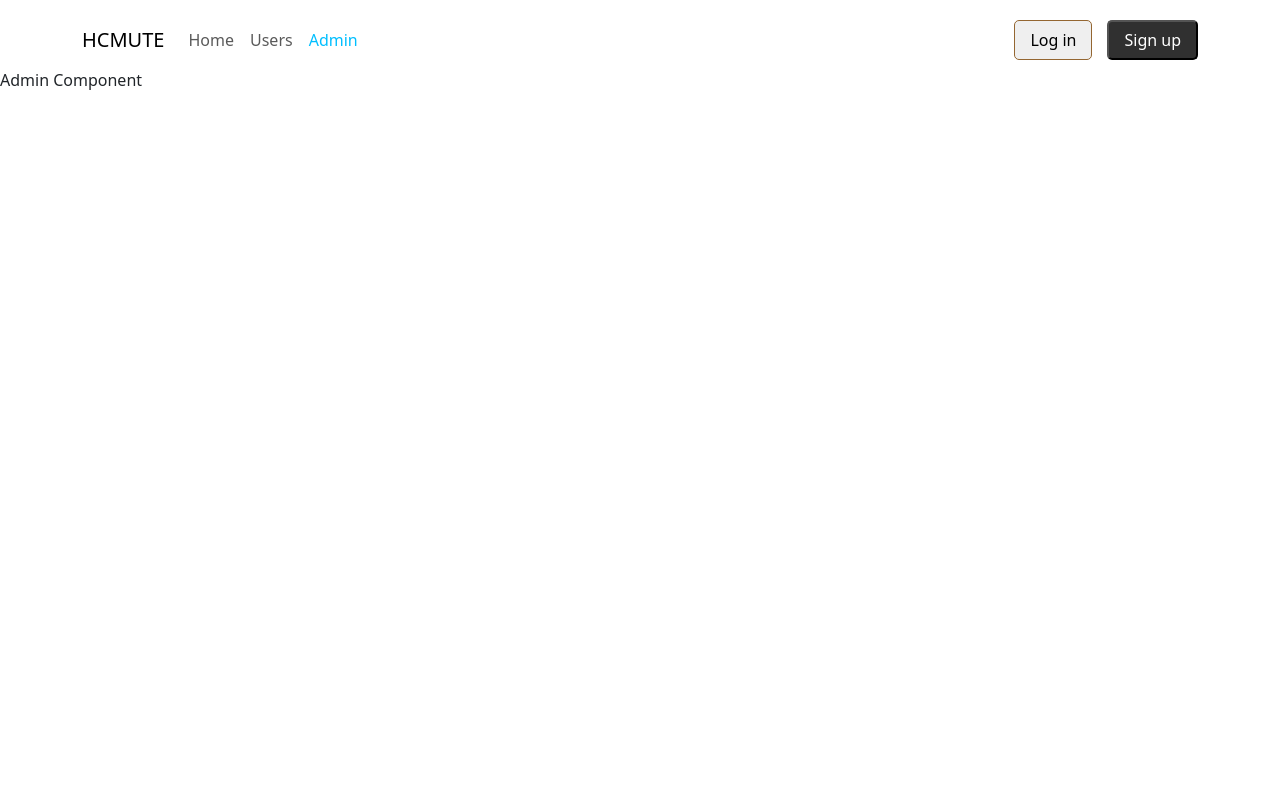
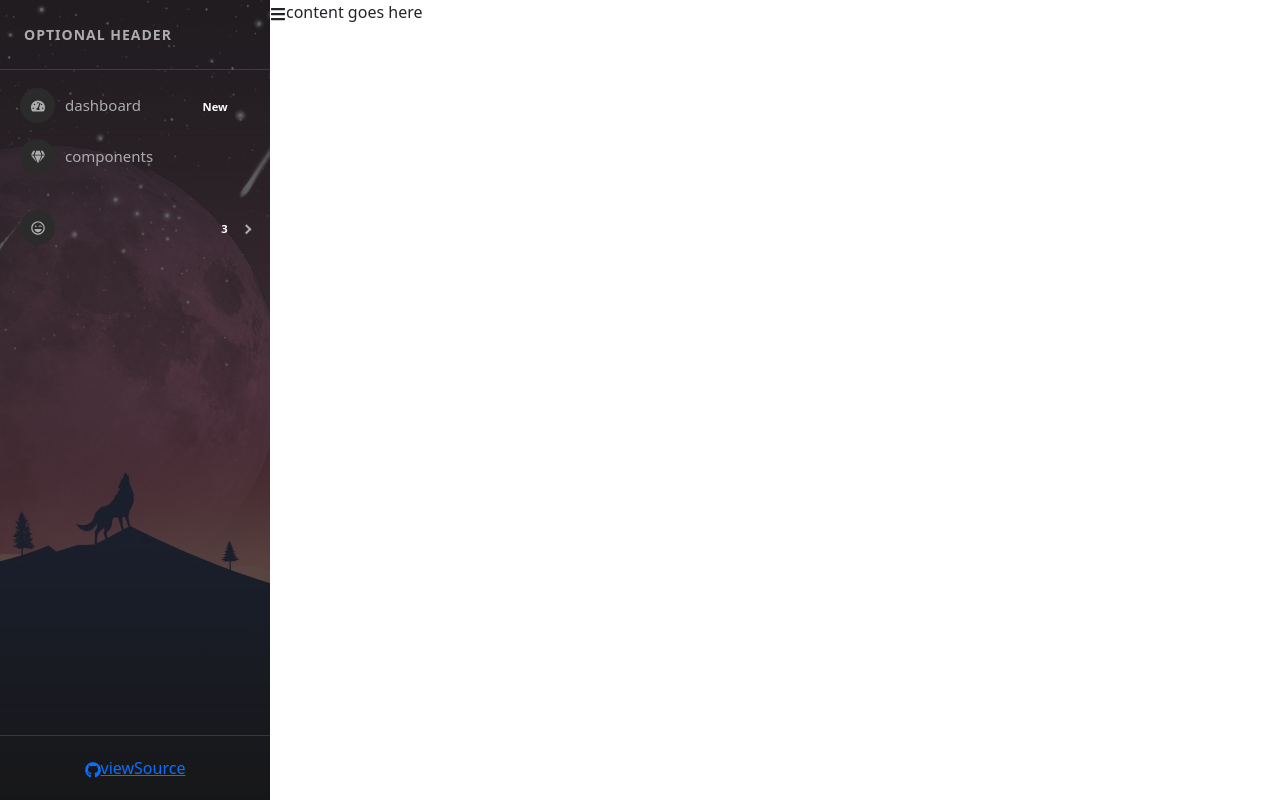
Before and after one commit to DylanPhuong/test-demo-react, a React (Create React App) app: page /admins in a window 1280 px wide. Built offline with nearby package versions, Linux system fonts and the light colour scheme.

Commit message:
video 54

```diff
--- a/package.json
+++ b/package.json
@@ -13,6 +13,8 @@
     "react": "18.2.0",
     "react-bootstrap": "2.4.0",
     "react-dom": "18.2.0",
+    "react-icons": "4.4.0",
+    "react-pro-sidebar": "0.7.1",
     "react-redux": "8.0.1",
     "react-router-dom": "6.3.0",
     "react-scripts": "^4.0.3",
--- a/src/components/Admin/Admin.js
+++ b/src/components/Admin/Admin.js
@@ -1,7 +1,19 @@
+import Sidebar from "./SideBar";
+import './Admin.scss';
+import { FaBars } from "react-icons/fa";
+import { useState } from "react";
 const Admin = (props) => {
+    const [collapsed, setCollapsed] = useState(false);
     return (
-        <div>
-            Admin Component
+
+        <div className="admin-container">
+            <div className="admin-sidebar">
+                <Sidebar collapsed={collapsed} />
+            </div>
+            <div className="admin-content">
+                <FaBars onClick={() => setCollapsed(!collapsed)} />
+                content goes here
+            </div>
         </div>
     );
 }
--- /dev/null
+++ b/src/components/Admin/Admin.scss
@@ -0,0 +1,8 @@
+.admin-container {
+    display: flex;
+    .admin-sidebar {
+.pro-sidebar {
+        height: 100vh !important;
+        }
+    }
+}
--- /dev/null
+++ b/src/components/Admin/SideBar.js
@@ -0,0 +1,92 @@
+import 'react-pro-sidebar/dist/css/styles.css';
+import {
+    ProSidebar,
+    Menu,
+    MenuItem,
+    SubMenu,
+    SidebarHeader,
+    SidebarFooter,
+    SidebarContent,
+} from 'react-pro-sidebar';
+
+import { FaTachometerAlt, FaGem, FaList, FaGithub, FaRegLaughWink, FaHeart } from 'react-icons/fa';
+import sidebarBg from '../../assets/bg2.jpg';
+
+const Sidebar = (props) => {
+    const { image, collapsed, toggled, handleToggleSidebar } = props;
+    return (
+        <>
+            <ProSidebar
+                image={sidebarBg}
+                collapsed={collapsed}
+                toggled={toggled}
+                breakPoint="md"
+                onToggle={handleToggleSidebar}
+            >
+                <SidebarHeader>
+                    <div
+                        style={{
+                            padding: '24px',
+                            textTransform: 'uppercase',
+                            fontWeight: 'bold',
+                            fontSize: 14,
+                            letterSpacing: '1px',
+                            overflow: 'hidden',
+                            textOverflow: 'ellipsis',
+                            whiteSpace: 'nowrap',
+                        }}
+                    >
+                        OPTIONAL HEADER
+                    </div>
+                </SidebarHeader>
+
+                <SidebarContent>
+                    <Menu iconShape="circle">
+                        <MenuItem
+                            icon={<FaTachometerAlt />}
+                            suffix={<span className="badge red">New</span>}
+                        >
+                            dashboard
+                        </MenuItem>
+                        <MenuItem icon={<FaGem />}> components</MenuItem>
+                    </Menu>
+                    <Menu iconShape="circle">
+                        <SubMenu
+                            suffix={<span className="badge yellow">3</span>}
+
+                            icon={<FaRegLaughWink />}
+                        >
+                            <MenuItem> 1</MenuItem>
+                            <MenuItem> 2</MenuItem>
+                            <MenuItem> 3</MenuItem>
+                        </SubMenu>
+
+                    </Menu>
+                </SidebarContent>
+
+                <SidebarFooter style={{ textAlign: 'center' }}>
+                    <div
+                        className="sidebar-btn-wrapper"
+                        style={{
+                            padding: '20px 24px',
+                        }}
+                    >
+                        <a
+                            href="https://github.com/azouaoui-med/react-pro-sidebar"
+                            target="_blank"
+                            className="sidebar-btn"
+                            rel="noopener noreferrer"
+                        >
+                            <FaGithub />
+                            <span style={{ whiteSpace: 'nowrap', textOverflow: 'ellipsis', overflow: 'hidden' }}>
+                                viewSource
+                            </span>
+                        </a>
+                    </div>
+                </SidebarFooter>
+            </ProSidebar>
+        </>
+    )
+}
+
+export default Sidebar;
--- a/src/index.js
+++ b/src/index.js
@@ -20,9 +20,10 @@
         <Route path="/" element={<App />} >
           <Route index element={<HomePage />} />
           <Route path="/users" element={<User />} />
-          <Route path="/admins" element={<Admin />} />
+
         </Route>
 
+        <Route path="/admins" element={<Admin />} />
       </Routes>
     </BrowserRouter>
 
```
Also changed, not shown: src/assets/bg2.jpg (added), 1 other file (tests, documents, lock files or other folders).
